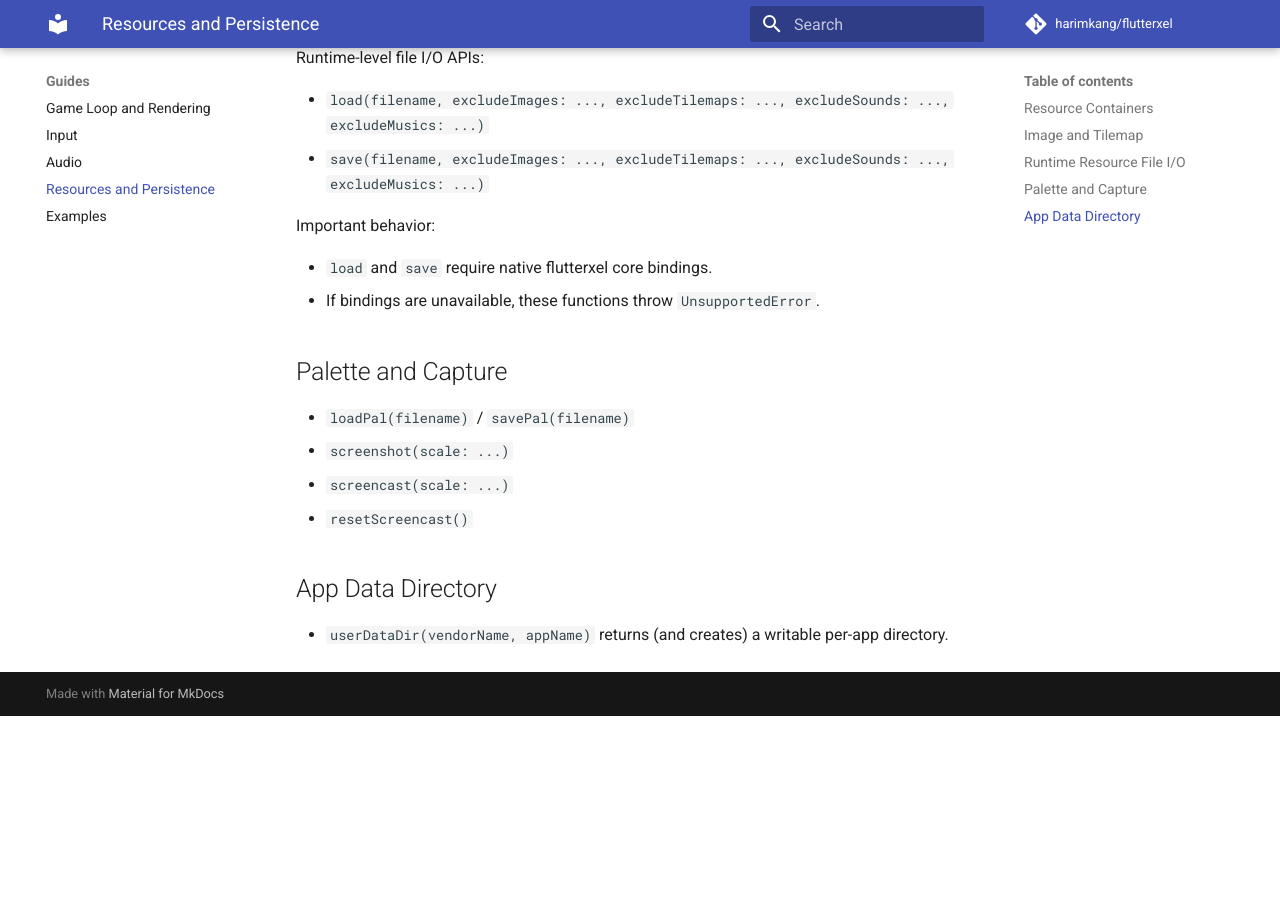
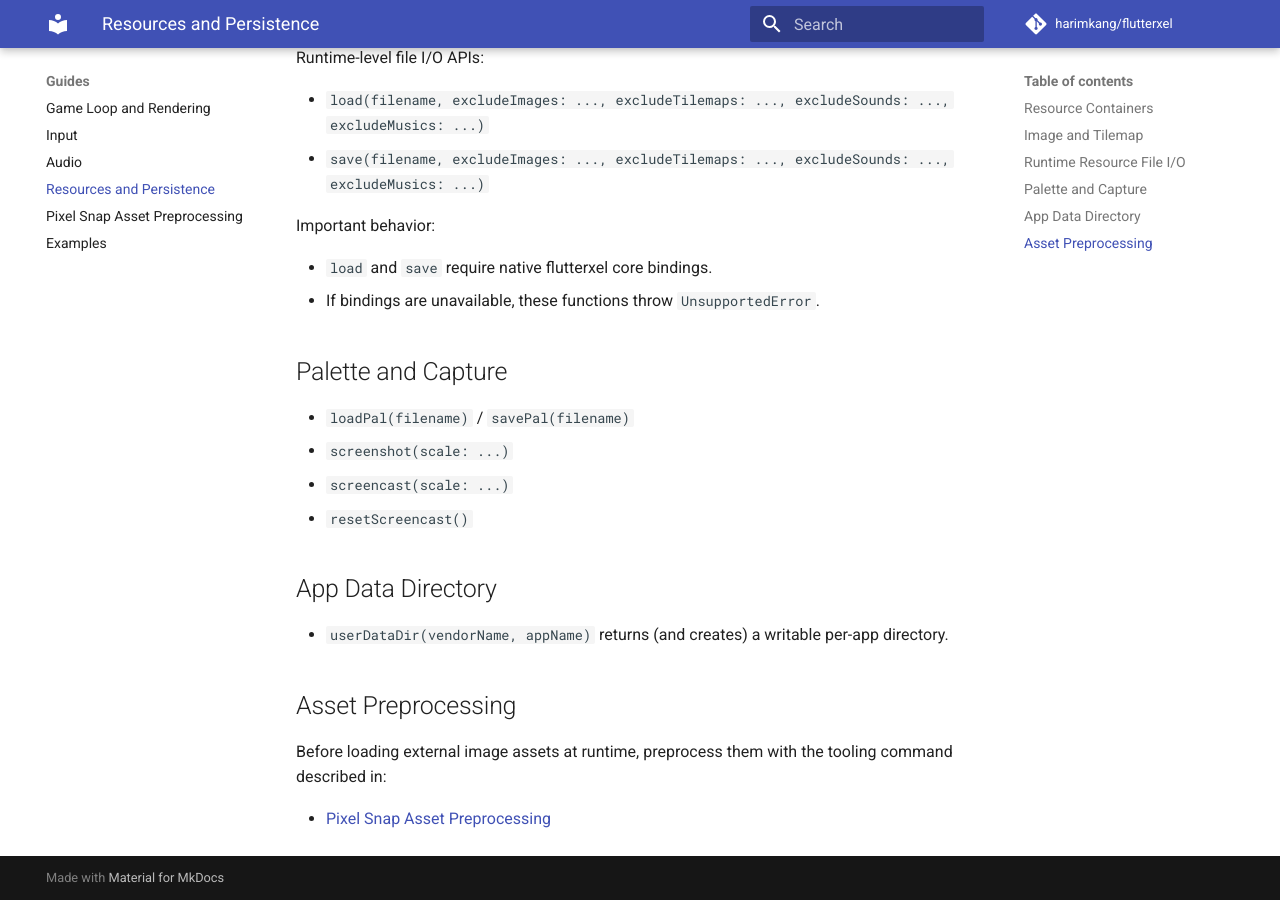
Before and after one commit to harimkang/flutterxel, an MkDocs documentation site: the page built from docs/site/guides/resources-and-persistence.md, in a window 1280 px wide and 900 px high, scrolled down 969 px. Built offline with MkDocs 1.6.1 and Material for MkDocs 9.7.7, drawn with Linux system fonts in a browser that asks for light colours; comment, search, counter and statistics services are not loaded; before the commit the page ends 1685 px from its top, so only the background shows below that.

Commit message:
docs: add docs-site guide for pixel-snap asset preprocessing

```diff
--- a/docs/mkdocs.yml
+++ b/docs/mkdocs.yml
@@ -41,6 +41,7 @@ nav:
       - Input: guides/input.md
       - Audio: guides/audio.md
       - Resources and Persistence: guides/resources-and-persistence.md
+      - Pixel Snap Asset Preprocessing: guides/pixel-snap-asset-preprocessing.md
       - Examples: guides/examples.md
   - Reference:
       - API (Auto-Generated): reference/api.md
```
Also changed, not shown: docs/site/guides/pixel-snap-asset-preprocessing.md (added), docs/site/guides/resources-and-persistence.md, docs/site/index.md.
